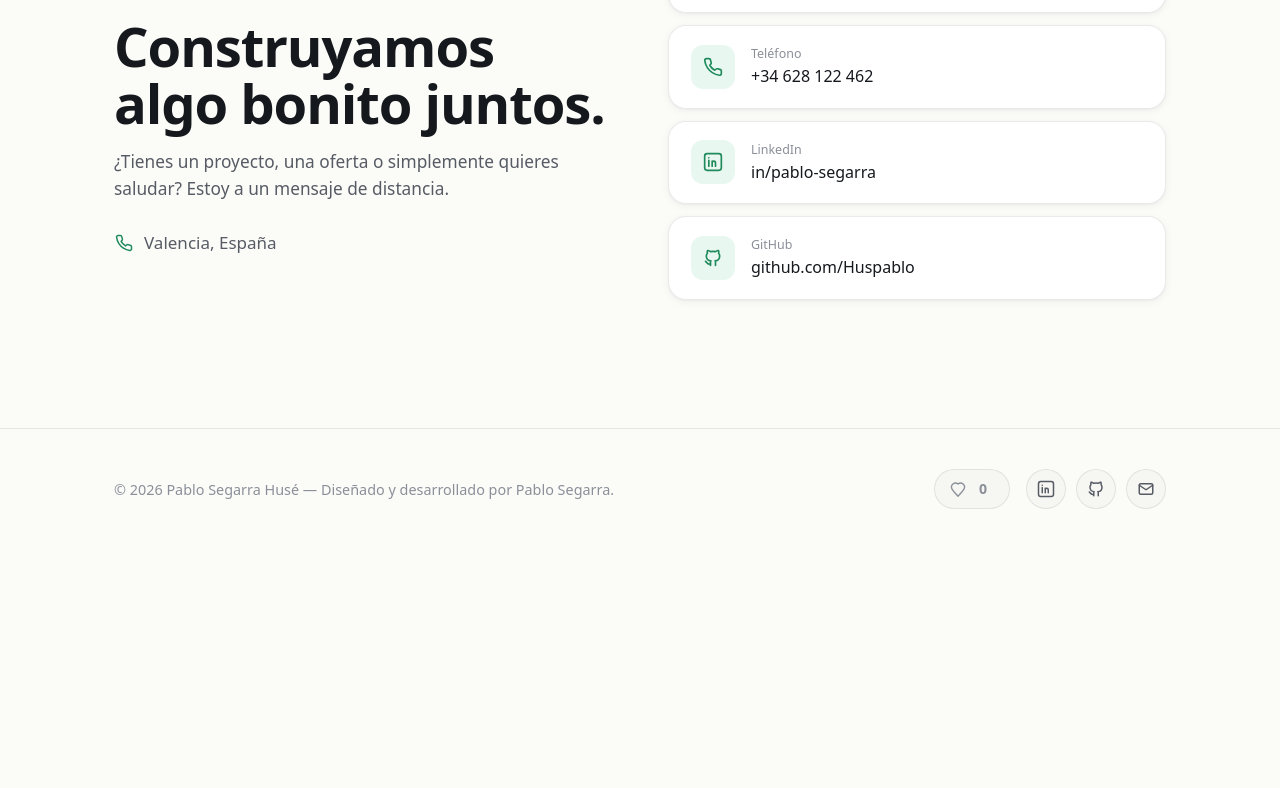
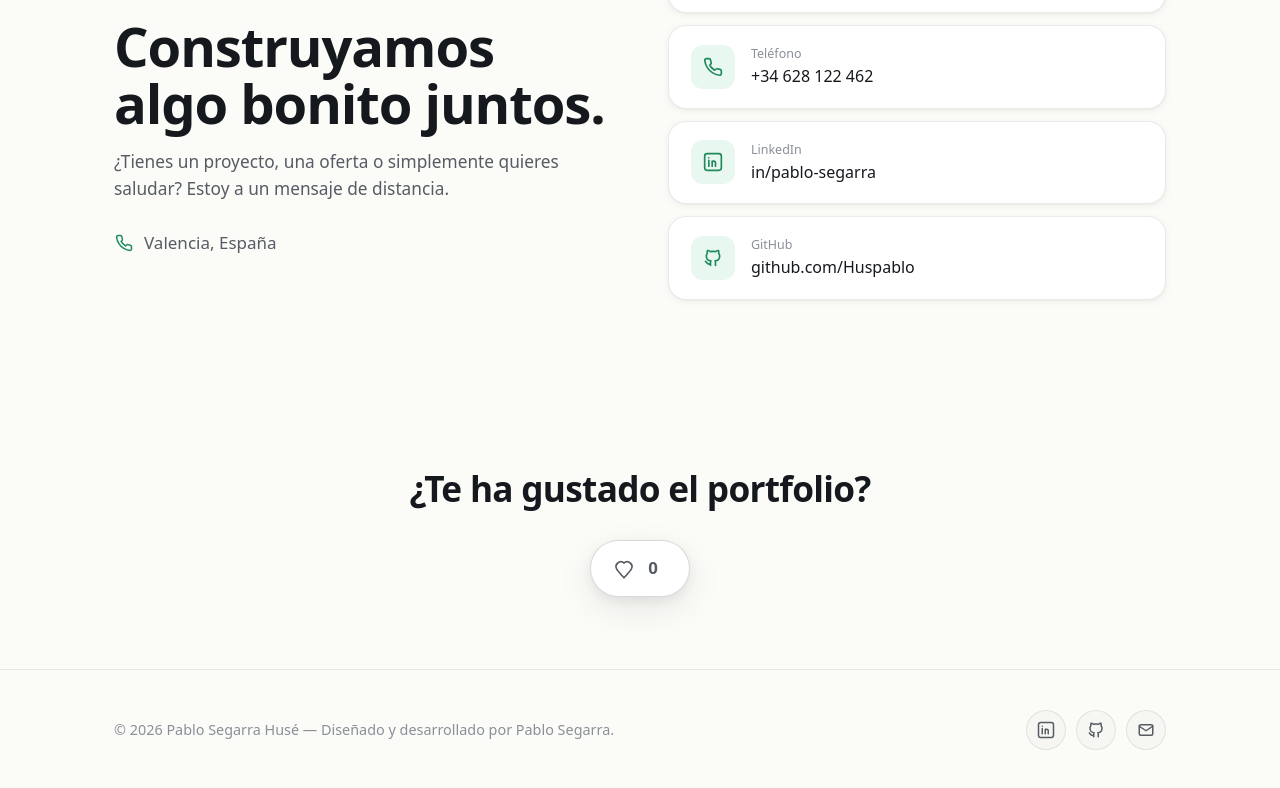
Before and after one commit to Huspablo/portfolio-pablo-segarra, a Vue app: page / in a window 1280 px wide. Shown: the part 7447-8235 px from the top of the page. Before the commit the page ends 7996 px from the top, so only its background shows below. Built offline with nearby package versions, Linux system fonts and the light colour scheme; no server answers; a web font is replaced by a local one.

Commit message:
Move like button to prominent centered section above footer

```diff
--- a/src/components/FooterSection.vue
+++ b/src/components/FooterSection.vue
@@ -1,12 +1,18 @@
 <template>
+  <!-- Like section -->
+  <section class="like-section wrap">
+    <div class="like-section-inner reveal">
+      <p class="like-question">{{ lang === 'es' ? '¿Te ha gustado el portfolio?' : 'Did you enjoy the portfolio?' }}</p>
+      <LikeButton />
+    </div>
+  </section>
+
   <footer class="footer">
     <div class="wrap footer-grid">
       <p>
         &copy; {{ year }} Pablo Segarra Husé —
         <span>{{ t('footer.rights') }}</span>
       </p>
-      <div class="footer-right">
-        <LikeButton />
       <div class="footer-socials">
         <a
           class="icon-btn"
@@ -32,7 +38,6 @@
         ></a>
       </div>
     </div>
-    </div>
   </footer>
 </template>
 
@@ -41,6 +46,6 @@ import LikeButton from './LikeButton.vue'
 import { useI18n } from '../composables/useI18n.js'
 import { icons } from '../utils/icons.js'
 
-const { t } = useI18n()
+const { lang, t } = useI18n()
 const year = new Date().getFullYear()
 </script>
--- a/src/components/LikeButton.vue
+++ b/src/components/LikeButton.vue
@@ -88,22 +88,24 @@ onMounted(() => {
 .like-btn {
   display: inline-flex;
   align-items: center;
-  gap: 8px;
-  padding: 8px 18px 8px 14px;
+  gap: 10px;
+  padding: 14px 28px 14px 22px;
   border-radius: 100px;
-  background: var(--surface-2);
-  border: 1px solid var(--border);
-  color: var(--text-faint);
-  font-size: 0.88rem;
+  background: var(--surface);
+  border: 1px solid var(--border-strong);
+  box-shadow: var(--shadow-md);
+  color: var(--text-soft);
+  font-size: 1.05rem;
   font-weight: 600;
   cursor: pointer;
-  transition: background 0.25s, border-color 0.25s, color 0.25s, transform 0.2s;
+  transition: background 0.25s, border-color 0.25s, color 0.25s, transform 0.2s, box-shadow 0.25s;
 }
 .like-btn:not(:disabled):hover {
   background: var(--surface);
-  border-color: var(--accent);
-  color: var(--accent-deep);
-  transform: translateY(-2px);
+  border-color: #e05c7a;
+  color: #e05c7a;
+  transform: translateY(-3px);
+  box-shadow: var(--shadow-lg), 0 0 0 4px rgba(224,92,122,0.08);
 }
 .like-btn:disabled { cursor: default; }
 .like-btn.liked {
@@ -123,8 +125,8 @@ onMounted(() => {
 }
 
 .like-heart {
-  width: 18px;
-  height: 18px;
+  width: 22px;
+  height: 22px;
   flex-shrink: 0;
   transition: fill 0.2s, color 0.2s;
 }
@@ -140,9 +142,9 @@ onMounted(() => {
 
 /* Thanks message */
 .like-thanks {
-  font-size: 0.84rem;
+  font-size: 1rem;
   font-weight: 600;
-  color: var(--accent-deep);
+  color: #e05c7a;
 }
 .fade-up-enter-active,
 .fade-up-leave-active { transition: all 0.3s ease; }
--- a/src/styles/main.css
+++ b/src/styles/main.css
@@ -522,10 +522,29 @@ html[data-theme='dark'] { --logo-filter: brightness(1.15) contrast(0.85); }
 .contact-row:hover .arrow { transform: translateX(4px); color: var(--accent-deep); }
 
 /* ---------- Footer ---------- */
-.footer { border-top: 1px solid var(--border); padding-block: 40px; margin-top: 40px; }
+/* ---------- Like section ---------- */
+.like-section {
+  padding-block: clamp(56px, 9vh, 100px);
+  text-align: center;
+}
+.like-section-inner {
+  display: flex;
+  flex-direction: column;
+  align-items: center;
+  gap: 24px;
+}
+.like-question {
+  font-family: var(--font-display);
+  font-weight: 600;
+  font-size: clamp(1.5rem, 3vw, 2.2rem);
+  letter-spacing: -0.02em;
+  color: var(--text);
+}
+
+/* ---------- Footer ---------- */
+.footer { border-top: 1px solid var(--border); padding-block: 40px; }
 .footer-grid { display: flex; justify-content: space-between; align-items: center; gap: 20px; flex-wrap: wrap; }
 .footer-grid p { color: var(--text-faint); font-size: 0.9rem; }
-.footer-right { display: flex; align-items: center; gap: 16px; flex-wrap: wrap; }
 .footer-socials { display: flex; gap: 10px; }
 
 /* ---------- Work / Projects (new data-driven section) ---------- */
```
Lines whose indentation alone changed are shown as unchanged.
